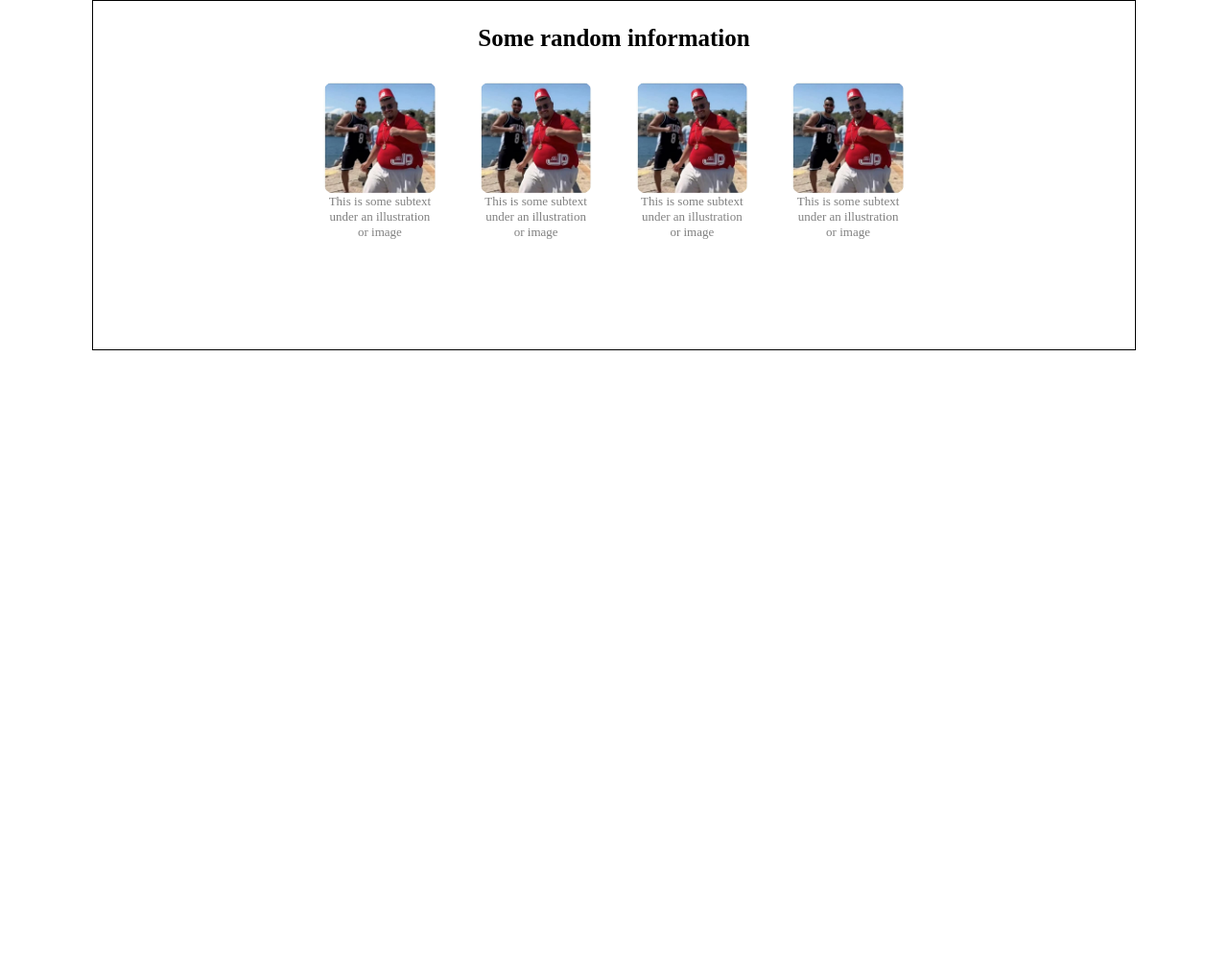
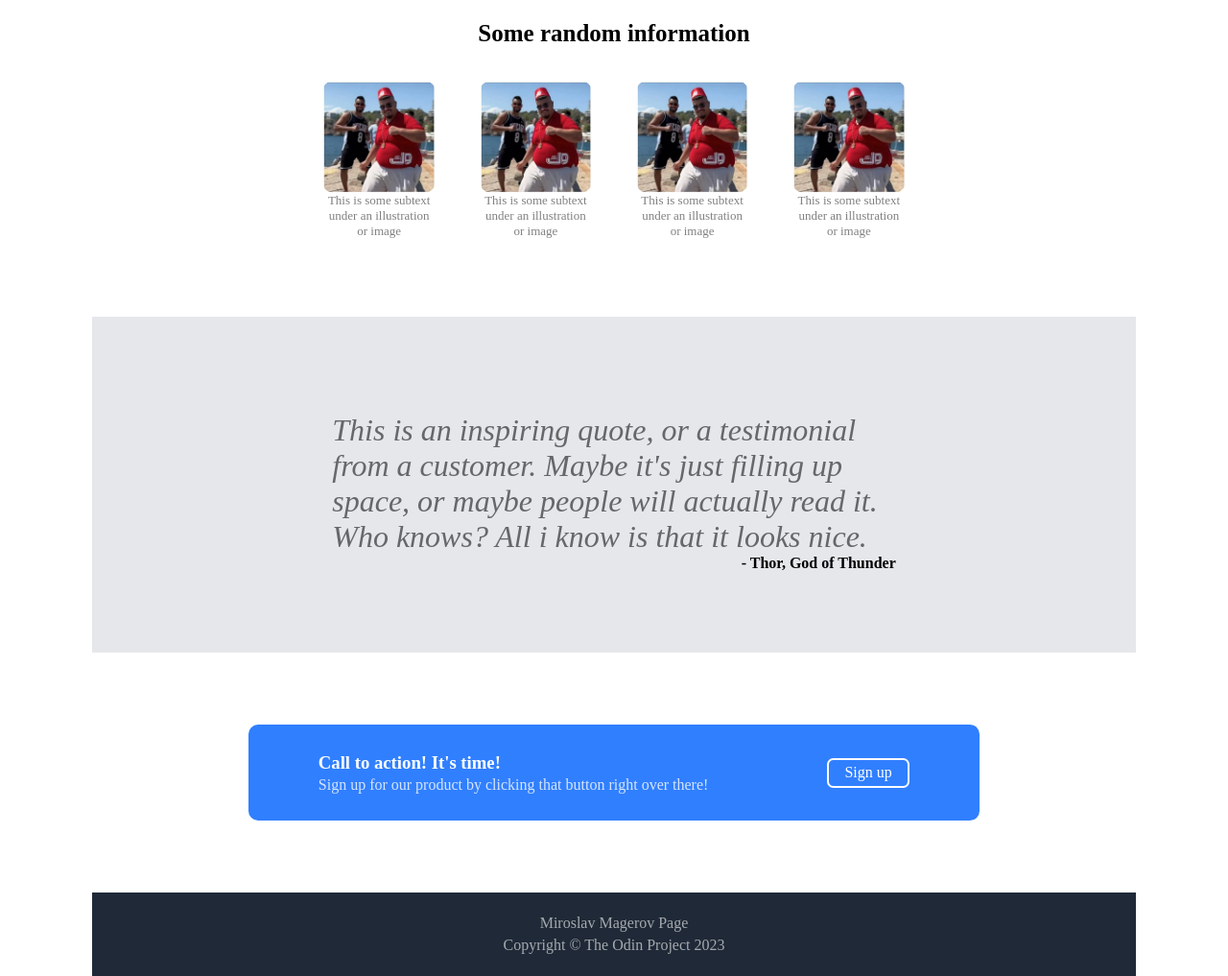
Before and after one commit to MiroslavMagerov/odin_landing_page, a plain HTML site: page index.html in a window 1280 px wide. Shown: the part 400-1417 px from the top of the page at 96% size. Before the commit the page ends 800 px from the top, so only its background shows below. Drawn offline with Linux system fonts and the light colour scheme.

Commit message:
Acabado el index.html y el main.css

```diff
--- a/css/main.css
+++ b/css/main.css
@@ -8,9 +8,14 @@ body {
     margin: 0 auto;
 }
 
-.html_elements_margin {
-    padding-left: 10%;
-    padding-right: 10%;
+.html_elements_padding_15 {
+    padding-left: 15%;
+    padding-right: 15%;
+}
+
+.html_elements_padding_20 {
+    padding-left: 20%;
+    padding-right: 20%;
 }
 
 .bold_color_white {
@@ -111,25 +116,25 @@ header {
 
 .random_info_section {
     margin-top: 0px;
-    border: 1px solid;
-    height: 365px;
+    height: 330px;
     display: flex;
     flex-flow: row wrap;
     justify-content: space-around;
+    align-content: flex-start;
     padding-left: 20%;
     padding-right: 20%;
 }
 
-.random_info_section h3 {
+.random_info_section h2 {
     font-size: 25px;
     width: 100%;
+    margin-bottom: 35px;
     text-align: center;
-    margin-bottom: -20px;
 }
 
 .random_info_article {
     width: 20%;
-    margin-top: -50px;
+    height: 75px;
 }
 
 .random_image_text {
@@ -151,3 +156,96 @@ header {
     color: grey;
     text-align: center;
 }
+
+.quote_section {
+    background-color: #E5E7EB;
+    height: 350px;
+    display: flex;
+    justify-content: space-around;
+    align-content: center;
+    flex-flow: row wrap;
+}
+
+.quote {
+    font-size: 32px;
+    font-style: italic;
+    opacity: 55%;
+    margin-bottom: 0px;
+    padding-left: 5%;
+    padding-right: 5%;
+}
+
+.quote-author {
+    margin-top: 0px;
+    margin-left: auto;
+    font-weight: bold;
+    padding-left: 5%;
+    padding-right: 5%;
+}
+
+.call_to_action_section {
+    height: 250px;
+    display: flex;
+    justify-content: center;
+    align-items: center;
+}
+
+.call_to_action_box {
+    background-color: #307fff;
+    width: 100%;
+    border-radius: 10px;
+    display: flex;
+    flex-flow: row nowrap;
+    justify-content: center;
+    align-items: center;
+    color: white;
+    height: 100px;
+    padding: 0px 6.5%;
+}
+
+.action_text_box {
+    width: 80%;
+}
+
+.action_text_box h3 {
+    margin-bottom: 0px;
+    margin-top: 0px;
+}
+
+.action_text_box p {
+    margin-top: 3px;
+    opacity: 80%;
+    margin-bottom: 0px;
+}
+
+.call_to_action_box a {
+    text-decoration: none;
+    color: white;
+    border: 2px solid white;
+    padding: 4.5px 16.5px;
+    border-radius: 6.5px;
+}
+
+.call_to_action_box a:hover {
+    background-color: rgb(0, 83, 216);
+}
+
+footer {
+    padding-top: 7px;
+    padding-bottom: 7px;
+    text-align: center;
+    background-color: #1F2937;
+    color: white;
+}
+
+footer p:first-of-type {
+    margin-bottom: 5px;
+}
+
+footer p:last-of-type {
+    margin-top: 5px;
+}
+
+footer p {
+    opacity: 60%;
+}
--- a/index.html
+++ b/index.html
@@ -8,7 +8,7 @@
     </head>
 
     <body>
-        <header class="html_elements_margin">
+        <header class="html_elements_padding_15">
             <div class="nav_box">
                 <img alt="Header Logo" src="images/the_odin_project_logo.png">
                 <nav>
@@ -32,8 +32,8 @@
         </header>
 
         <main>
-            <section class="html_elements_margin random_info_section">
-                <h3>Some random information</h3>
+            <section class="html_elements_padding_20 random_info_section">
+                <h2>Some random information</h2>
                 <article class="random_info_article">
                     <div class="random_image_text">
                         <img alt="First image" src="images/skibidi_bop.jpg">
@@ -63,17 +63,25 @@
                 </article>
             </section>
 
-            <section class="html_elements_margin">
-
+            <section class="html_elements_padding_20 quote_section">
+                <p class="quote">This is an inspiring quote, or a testimonial from a customer. Maybe it's just filling up space, or maybe people will actually read it. Who knows? All i know is that it looks nice.</p>
+                <p class="quote-author">- Thor, God of Thunder</p>
             </section>
 
-            <section class="html_elements_margin">
-
+            <section class="html_elements_padding_15 call_to_action_section">
+                <div class="call_to_action_box">
+                    <div class="action_text_box">
+                        <h3>Call to action! It's time!</h3>
+                        <p>Sign up for our product by clicking that button right over there!</p>
+                    </div>
+                    <a href="">Sign up</a>
+                </div>
             </section>
         </main>
 
         <footer>
-
+            <p>Miroslav Magerov Page</p>
+            <p>Copyright © The Odin Project 2023</p>
         </footer>
     </body>
 </html>
```
